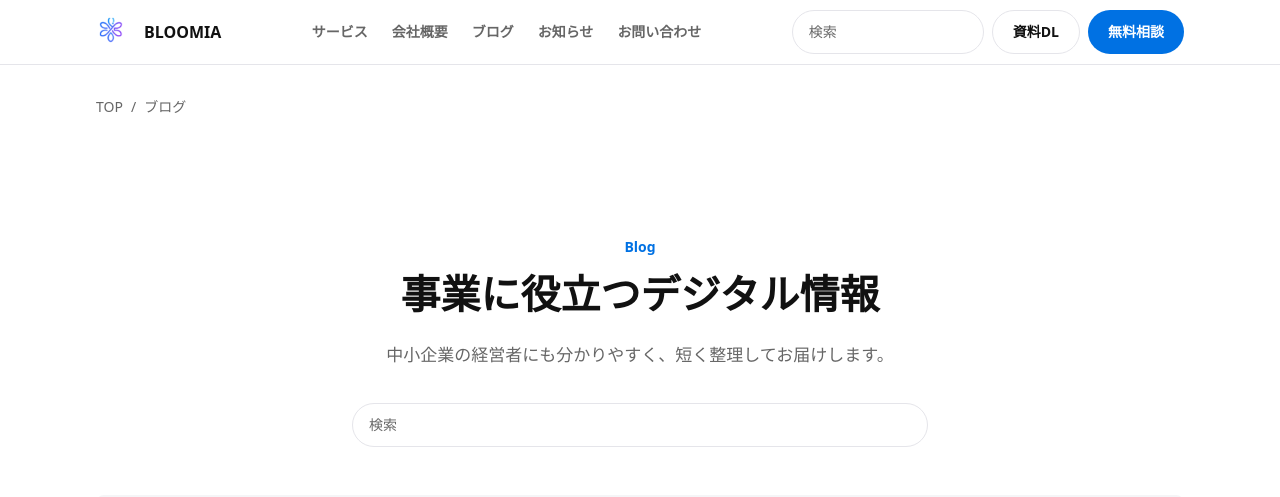
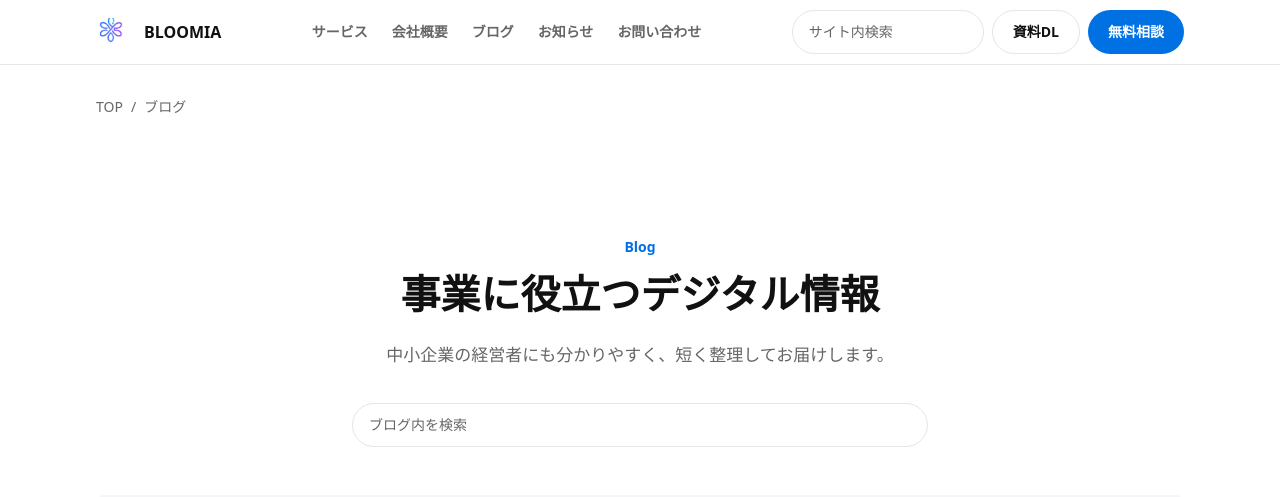
Before and after one commit to iwamitsuco/officialSite, a Next.js app: page /blog in a window 1280 px wide. Shown: the top 497 px of the page. Built offline with nearby package versions, Linux system fonts and the light colour scheme.

Commit message:
Clarify search placeholders

```diff
--- a/app/blog/page.tsx
+++ b/app/blog/page.tsx
@@ -22,7 +22,7 @@ export default function BlogPage() {
           <SectionTitle label="Blog" title="事業に役立つデジタル情報" description="中小企業の経営者にも分かりやすく、短く整理してお届けします。" align="center" />
           <div className="mx-auto mt-8 max-w-xl">
             <Suspense>
-              <SearchBox />
+              <SearchBox placeholder="ブログ内を検索" />
             </Suspense>
           </div>
           <div className="mt-12">
--- a/components/search/SearchBox.tsx
+++ b/components/search/SearchBox.tsx
@@ -6,9 +6,10 @@ import { FormEvent, useRef, useState } from "react";
 type SearchBoxProps = {
   defaultValue?: string;
   compact?: boolean;
+  placeholder?: string;
 };
 
-export function SearchBox({ defaultValue = "", compact = false }: SearchBoxProps) {
+export function SearchBox({ defaultValue = "", compact = false, placeholder = "サイト内検索" }: SearchBoxProps) {
   const router = useRouter();
   const pathname = usePathname();
   const params = useSearchParams();
@@ -42,7 +43,7 @@ export function SearchBox({ defaultValue = "", compact = false }: SearchBoxProps
           ref={inputRef}
           value={query}
           onChange={(event) => setQuery(event.target.value)}
-          placeholder="検索"
+          placeholder={placeholder}
         />
         {query ? (
           <button
```
